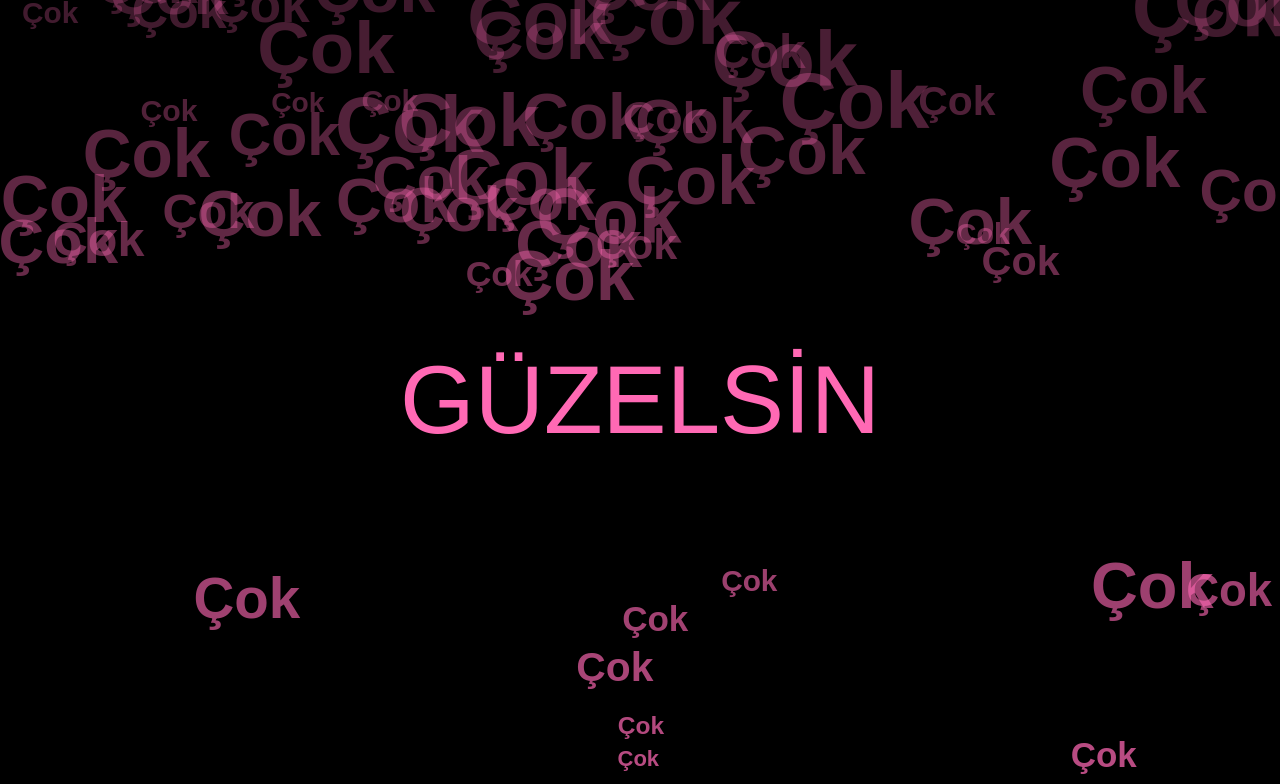
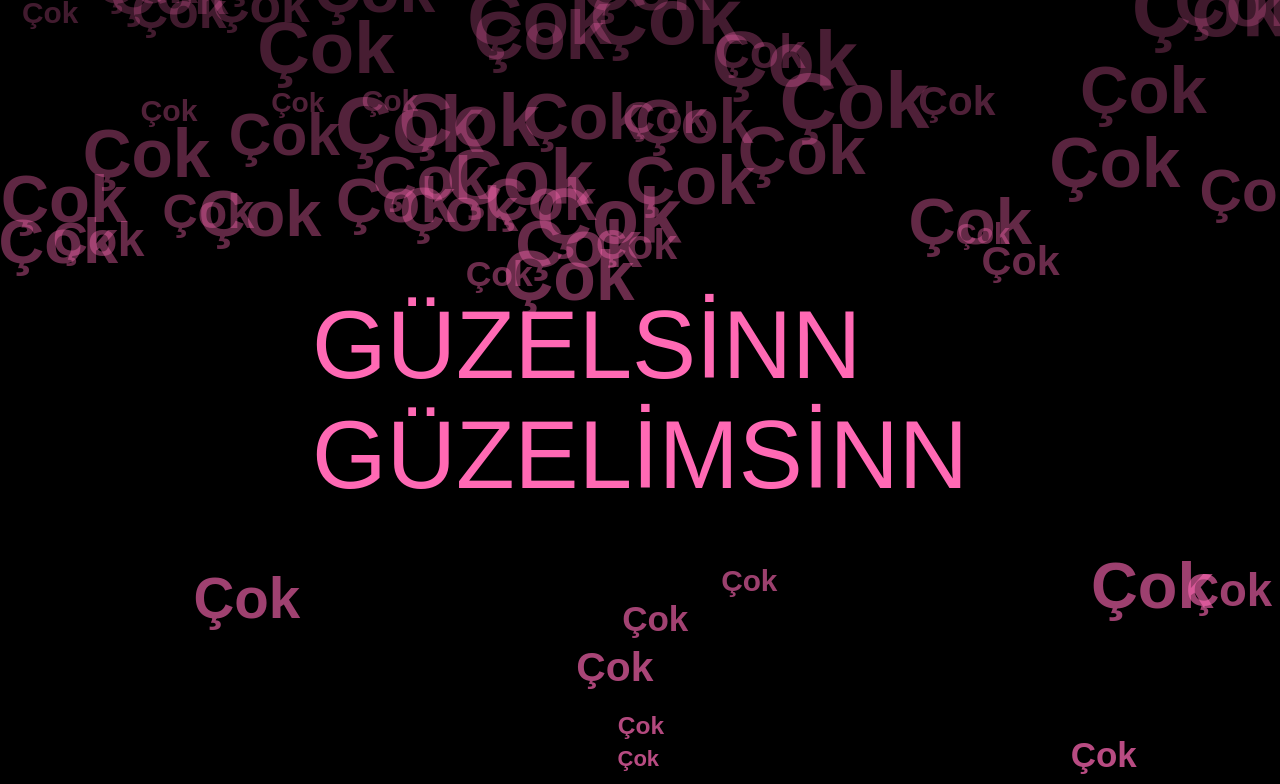
Before and after one commit to TheChefMamii/CokGizliSiteeee, a plain HTML site: page cok-guzelsin.html in a window 1280 px wide. Both pictures are taken after a click on the button "Evet". Shown: the top 784 px of the page. Drawn offline with Linux system fonts and the light colour scheme.

Commit message:
Update cok-guzelsin.html

```diff
--- a/cok-guzelsin.html
+++ b/cok-guzelsin.html
@@ -128,7 +128,7 @@ evetBtn.addEventListener('click', ()=>{
 
     const guzelsin = document.createElement('div');
     guzelsin.classList.add('guzelsin');
-    guzelsin.innerText = 'GÜZELSİN';
+    guzelsin.innerText = 'GÜZELSİNN GÜZELİMSİNN';
     document.body.appendChild(guzelsin);
 
     setTimeout(()=>{
```
